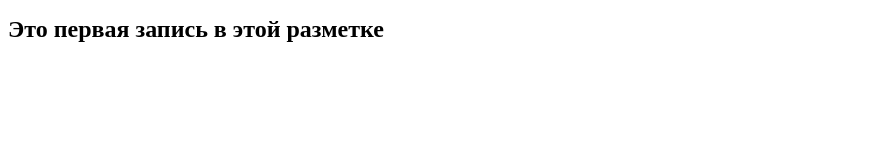
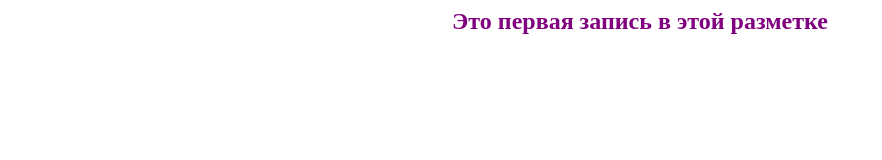
Before and after one commit to Ar4i23/first-project, a plain HTML site: page index.html in a window 1280 px wide. Shown: the whole page, without its empty margins (0-882 px from the left). Drawn offline with Linux system fonts and the light colour scheme.

Commit message:
Добавил еще пару стилелей заголовку

```diff
--- a/style.css
+++ b/style.css
@@ -1,3 +1,7 @@
 .heading {
+  display: block;
+  margin: 0;
   font-size: 24px;
+  color: purple;
+  text-align: center;
 }
```
